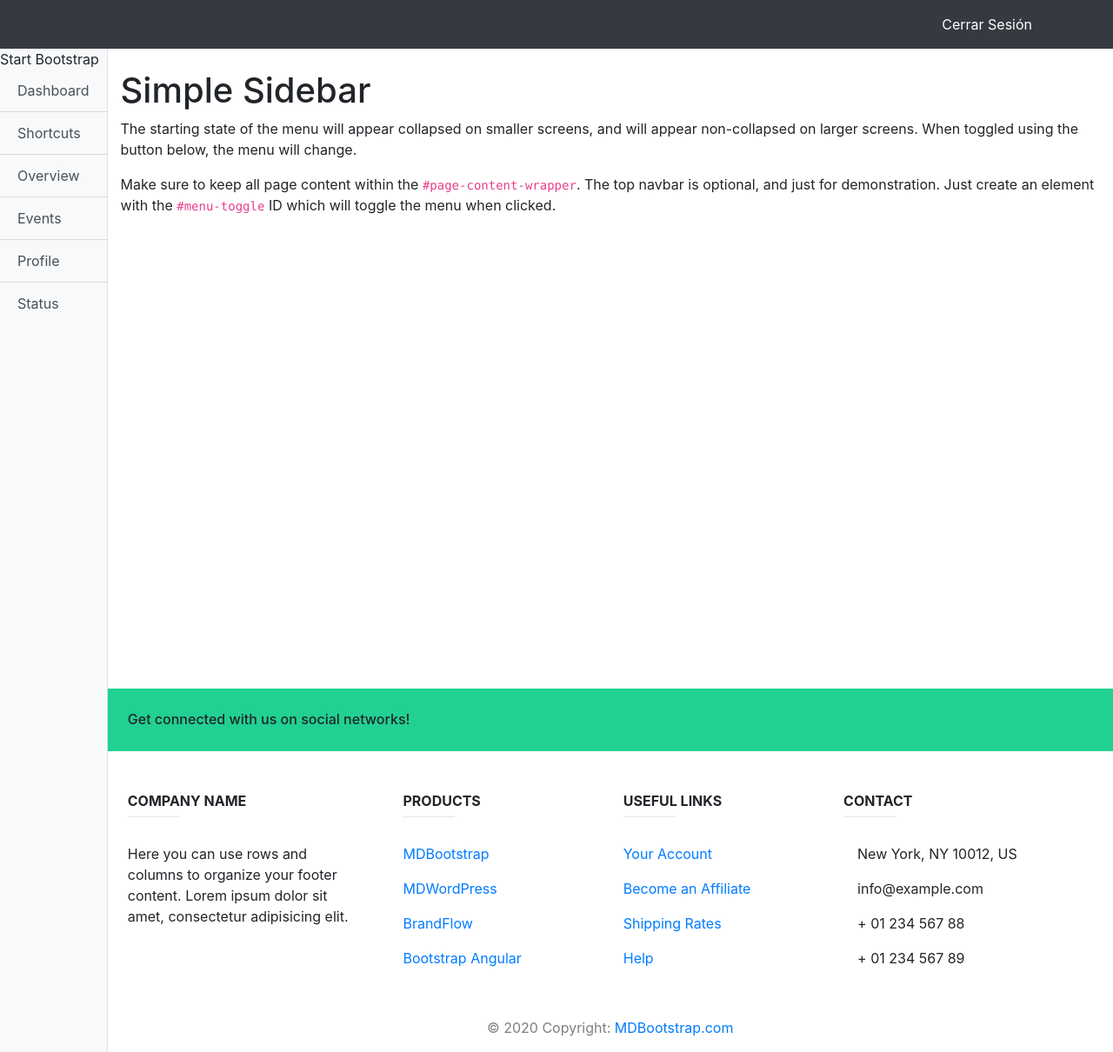
After one commit to Sebastian298/proyectoIS, a PHP site: page /dashboard in a window 1280 px wide. The commit adds this page. Shown: the whole page at 87% size. Run offline with PHP 8.4, Linux system fonts and the light colour scheme; the visitor is signed in with stand-in values (Sample User, id 1).

Commit message:
VistaAdm

```diff
--- /dev/null
+++ b/dashboard.php
@@ -0,0 +1,9 @@
+<?php session_start();
+
+if(isset($_SESSION['usuario'])){
+  require 'views/dashboard.view.php';
+}else{
+    header('Location: inicioSesion.php');
+}
+
+?>
--- a/inicioSesion.php
+++ b/inicioSesion.php
@@ -44,7 +44,7 @@ $statement2->execute(array(
 }else if($resultado2!==false){
     // echo 'adm';
     $_SESSION['usuario'] = $usuario;
-    header('Location: registroEmpleado.php');
+    header('Location: dashboard.php');
 }else{
     $errores .= '<li style="color: white;">Datos incorrectos</li>';
 }
--- /dev/null
+++ b/views/dashboard.view.php
@@ -0,0 +1,248 @@
+<!DOCTYPE html>
+<html lang="en">
+<head>
+    <meta charset="UTF-8">
+    <meta name="viewport" content="width=device-width, initial-scale=1.0">
+    <title>Document</title>
+    <link rel="stylesheet" href="https://stackpath.bootstrapcdn.com/bootstrap/4.4.1/css/bootstrap.min.css" integrity="sha384-Vkoo8x4CGsO3+Hhxv8T/Q5PaXtkKtu6ug5TOeNV6gBiFeWPGFN9MuhOf23Q9Ifjh" crossorigin="anonymous">
+
+</head>
+<body>
+<nav class="navbar navbar-expand-lg navbar-dark bg-dark static-top">
+        <div class="container">
+
+          <a href="cerrar.php" class="navbar-toggler" data-toggle="collapse" data-target="#navbarResponsive" aria-controls="navbarResponsive" aria-expanded="false" aria-label="Toggle navigation">
+                <span class="navbar-toggler-icon" href="cerrar.php"></span>
+                Cerrar Sesión</a>
+          <div class="collapse navbar-collapse" id="navbarResponsive">
+            <ul class="navbar-nav ml-auto">
+              <li class="nav-item active">
+                <a class="nav-link" href="cerrar.php">Cerrar Sesión
+                      <span class="sr-only">(current)</span>
+                    </a>
+              </li>
+            </ul>
+          </div>
+        </div>
+</nav>
+<div class="d-flex" id="wrapper">
+
+<!-- Sidebar -->
+<div class="bg-light border-right" id="sidebar-wrapper">
+  <div class="sidebar-heading">Start Bootstrap </div>
+  <div class="list-group list-group-flush">
+    <a href="#" class="list-group-item list-group-item-action bg-light">Dashboard</a>
+    <a href="#" class="list-group-item list-group-item-action bg-light">Shortcuts</a>
+    <a href="#" class="list-group-item list-group-item-action bg-light">Overview</a>
+    <a href="#" class="list-group-item list-group-item-action bg-light">Events</a>
+    <a href="#" class="list-group-item list-group-item-action bg-light">Profile</a>
+    <a href="#" class="list-group-item list-group-item-action bg-light">Status</a>
+  </div>
+</div>
+<!-- /#sidebar-wrapper -->
+
+<!-- Page Content -->
+<div id="page-content-wrapper">
+
+    <div class="collapse navbar-collapse" id="navbarSupportedContent">
+      <ul class="navbar-nav ml-auto mt-2 mt-lg-0">
+        <li class="nav-item active">
+          <a class="nav-link" href="#">Home <span class="sr-only">(current)</span></a>
+        </li>
+        <li class="nav-item">
+          <a class="nav-link" href="#">Link</a>
+        </li>
+        <li class="nav-item dropdown">
+          <a class="nav-link dropdown-toggle" href="#" id="navbarDropdown" role="button" data-toggle="dropdown" aria-haspopup="true" aria-expanded="false">
+            Dropdown
+          </a>
+          <div class="dropdown-menu dropdown-menu-right" aria-labelledby="navbarDropdown">
+            <a class="dropdown-item" href="#">Action</a>
+            <a class="dropdown-item" href="#">Another action</a>
+            <div class="dropdown-divider"></div>
+            <a class="dropdown-item" href="#">Something else here</a>
+          </div>
+        </li>
+      </ul>
+    </div>
+
+  <div class="container-fluid">
+    <h1 class="mt-4">Simple Sidebar</h1>
+    <p>The starting state of the menu will appear collapsed on smaller screens, and will appear non-collapsed on larger screens. When toggled using the button below, the menu will change.</p>
+    <p>Make sure to keep all page content within the <code>#page-content-wrapper</code>. The top navbar is optional, and just for demonstration. Just create an element with the <code>#menu-toggle</code> ID which will toggle the menu when clicked.</p>
+  </div>
+  <!-- /#page-content-wrapper -->
+
+  <br>
+  <br>
+  <br>
+  <br>
+  <br>
+  <br>
+  <br>
+  <br>
+  <br>
+  <br>
+  <br>
+  <br>
+  <br>
+  <br>
+  <br>
+  <br>
+  <br>
+  <br>
+  <br>
+  <br>
+  <br>
+  <br>
+
+  <footer class="page-footer font-small blue-grey lighten-5">
+
+  <div style="background-color: #21d192;">
+    <div class="container">
+
+      <!-- Grid row-->
+      <div class="row py-4 d-flex align-items-center">
+
+        <!-- Grid column -->
+        <div class="col-md-6 col-lg-5 text-center text-md-left mb-4 mb-md-0">
+          <h6 class="mb-0">Get connected with us on social networks!</h6>
+        </div>
+        <!-- Grid column -->
+
+        <!-- Grid column -->
+        <div class="col-md-6 col-lg-7 text-center text-md-right">
+
+          <!-- Facebook -->
+          <a class="fb-ic">
+            <i class="fab fa-facebook-f white-text mr-4"> </i>
+          </a>
+          <!-- Twitter -->
+          <a class="tw-ic">
+            <i class="fab fa-twitter white-text mr-4"> </i>
+          </a>
+          <!-- Google +-->
+          <a class="gplus-ic">
+            <i class="fab fa-google-plus-g white-text mr-4"> </i>
+          </a>
+          <!--Linkedin -->
+          <a class="li-ic">
+            <i class="fab fa-linkedin-in white-text mr-4"> </i>
+          </a>
+          <!--Instagram-->
+          <a class="ins-ic">
+            <i class="fab fa-instagram white-text"> </i>
+          </a>
+
+        </div>
+        <!-- Grid column -->
+
+      </div>
+      <!-- Grid row-->
+
+    </div>
+  </div>
+
+  <!-- Footer Links -->
+  <div class="container text-center text-md-left mt-5">
+
+    <!-- Grid row -->
+    <div class="row mt-3 dark-grey-text">
+
+      <!-- Grid column -->
+      <div class="col-md-3 col-lg-4 col-xl-3 mb-4">
+
+        <!-- Content -->
+        <h6 class="text-uppercase font-weight-bold">Company name</h6>
+        <hr class="teal accent-3 mb-4 mt-0 d-inline-block mx-auto" style="width: 60px;">
+        <p>Here you can use rows and columns to organize your footer content. Lorem ipsum dolor sit amet,
+          consectetur
+          adipisicing elit.</p>
+
+      </div>
+      <!-- Grid column -->
+
+      <!-- Grid column -->
+      <div class="col-md-2 col-lg-2 col-xl-2 mx-auto mb-4">
+
+        <!-- Links -->
+        <h6 class="text-uppercase font-weight-bold">Products</h6>
+        <hr class="teal accent-3 mb-4 mt-0 d-inline-block mx-auto" style="width: 60px;">
+        <p>
+          <a class="dark-grey-text" href="#!">MDBootstrap</a>
+        </p>
+        <p>
+          <a class="dark-grey-text" href="#!">MDWordPress</a>
+        </p>
+        <p>
+          <a class="dark-grey-text" href="#!">BrandFlow</a>
+        </p>
+        <p>
+          <a class="dark-grey-text" href="#!">Bootstrap Angular</a>
+        </p>
+
+      </div>
+      <!-- Grid column -->
+
+      <!-- Grid column -->
+      <div class="col-md-3 col-lg-2 col-xl-2 mx-auto mb-4">
+
+        <!-- Links -->
+        <h6 class="text-uppercase font-weight-bold">Useful links</h6>
+        <hr class="teal accent-3 mb-4 mt-0 d-inline-block mx-auto" style="width: 60px;">
+        <p>
+          <a class="dark-grey-text" href="#!">Your Account</a>
+        </p>
+        <p>
+          <a class="dark-grey-text" href="#!">Become an Affiliate</a>
+        </p>
+        <p>
+          <a class="dark-grey-text" href="#!">Shipping Rates</a>
+        </p>
+        <p>
+          <a class="dark-grey-text" href="#!">Help</a>
+        </p>
+
+      </div>
+      <!-- Grid column -->
+
+      <!-- Grid column -->
+      <div class="col-md-4 col-lg-3 col-xl-3 mx-auto mb-md-0 mb-4">
+
+        <!-- Links -->
+        <h6 class="text-uppercase font-weight-bold">Contact</h6>
+        <hr class="teal accent-3 mb-4 mt-0 d-inline-block mx-auto" style="width: 60px;">
+        <p>
+          <i class="fas fa-home mr-3"></i> New York, NY 10012, US</p>
+        <p>
+          <i class="fas fa-envelope mr-3"></i> info@example.com</p>
+        <p>
+          <i class="fas fa-phone mr-3"></i> + 01 234 567 88</p>
+        <p>
+          <i class="fas fa-print mr-3"></i> + 01 234 567 89</p>
+
+      </div>
+      <!-- Grid column -->
+
+    </div>
+    <!-- Grid row -->
+
+  </div>
+  <!-- Footer Links -->
+
+  <!-- Copyright -->
+  <div class="footer-copyright text-center text-black-50 py-3">© 2020 Copyright:
+    <a class="dark-grey-text" href="https://mdbootstrap.com/"> MDBootstrap.com</a>
+  </div>
+  <!-- Copyright -->
+
+</footer>
+<!-- Footer -->
+</div>
+<br>
+<br>
+<br>
+<br>
+
+</body>
+</html>
```
